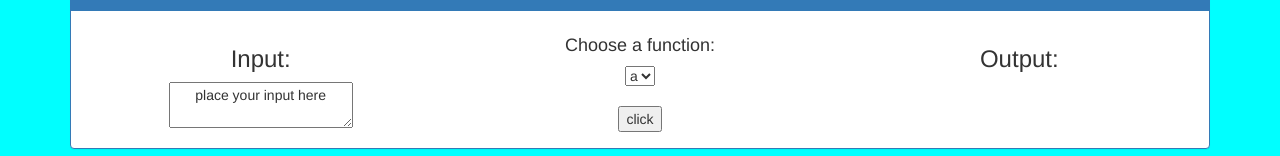
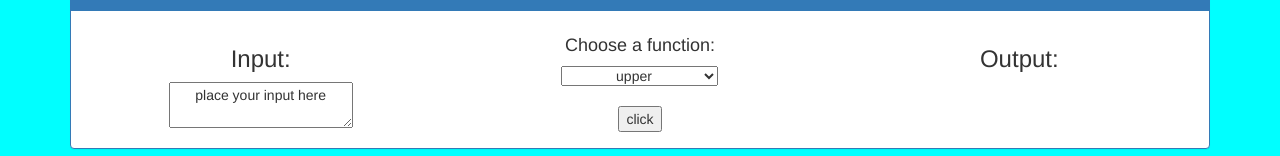
Before and after one commit to weroniquue/textTransformer, an Angular app in the folder front-textTransformer/: page / in a window 1280 px wide. Shown: the part 240-396 px from the top of the page. Built offline with nearby package versions, Linux system fonts and the light colour scheme; no server answers.

Commit message:
working http requests, before input processing

```diff
--- a/front-textTransformer/src/app/text.service.ts
+++ b/front-textTransformer/src/app/text.service.ts
@@ -23,7 +23,7 @@ export class TextService {
 
   getOutputText(): Observable<TextTransformed> {
     //return of('przykladowy output');
-    return this.http.get<TextTransformed>('http://localhost:8080/TextTransformer/transform?text=abc&function=upper', httpOptions);
+    return this.http.get<TextTransformed>('http://localhost:8080/TextTransformer/transform?text=abcd&function=reverse', httpOptions);
       //.pipe(catchError(this.handleError('getOutputText', []))
     //);
   }
--- a/front-textTransformer/src/app/textfields/textfields.component.html
+++ b/front-textTransformer/src/app/textfields/textfields.component.html
@@ -1,4 +1,3 @@
-
 <div class="row">
   <div class="col-sm-4">
     <h3>Input:</h3>
@@ -7,16 +6,21 @@
   <div class="col-sm-4">
     <h4>Choose a function:</h4>
     <select>
-        <option value="a">a</option>
-        <option value="b">b</option>
-        <option value="c">c</option>
-        <option value="d">d</option>
+      <option value="upper">upper</option>
+      <option value="lower">lower</option>
+      <option value="capitalize">capitalize</option>
+      <option value="reverse">reverse</option>
+      <option value="num2StringTransform">num2StringTransform</option>
+      <option value="abbreviate">abbreviate</option>
+      <option value="unAbbreviate">unAbbreviate</option>
+      <option value="encode">encode</option>
+      <option value="decode">decode</option>
     </select><br /><br />
     <button>click</button>
   </div>
   <div class="col-sm-4">
     <h3>Output:</h3>
-        <div class="output" *ngIf = "outputText" >
+    <div class="output" *ngIf = "outputText">
       {{outputText.textTransformed}}
     </div>
   </div>
```
Lines whose indentation alone changed are shown as unchanged.
